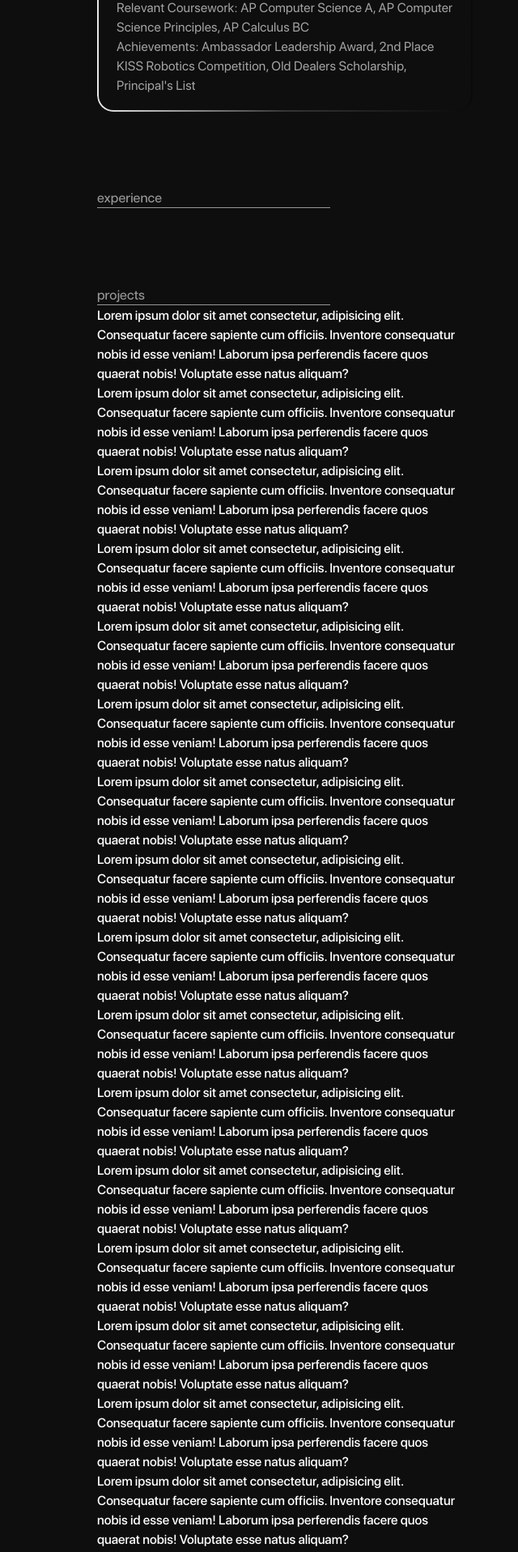
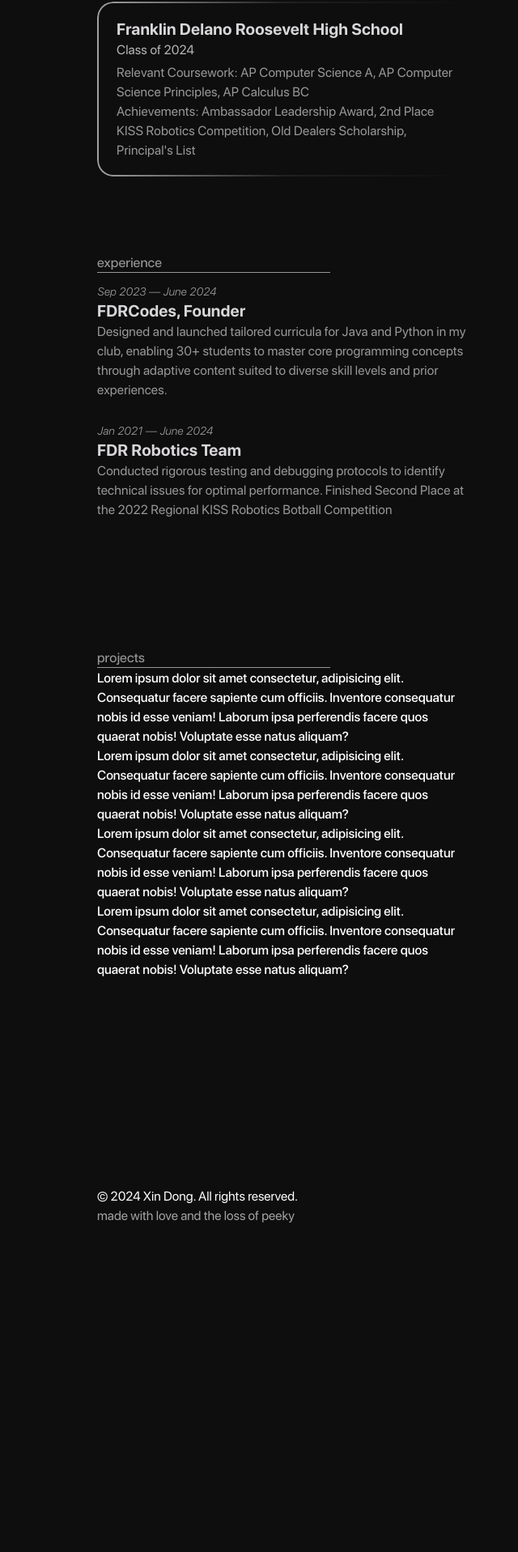
Before and after one commit to TheDXport/xinsite, a Next.js app: page / in a window 1280 px wide. Shown: the part 798-2715 px from the top of the page at 81% size, without its empty margins (640-1280 px from the left). After the commit the page ends 2456 px from the top, so only its background shows below. Built offline with nearby package versions, Linux system fonts and the light colour scheme; a web font is replaced by a local one.

Commit message:
Fixed viewing issue regarding the usage of IntersectionObserver. Add more margin and padding to contents to fix.

```diff
--- a/src/app/components/About.tsx
+++ b/src/app/components/About.tsx
@@ -9,7 +9,7 @@ const About = () => {
   const handleMouseLeave = () => setHoveredWord(null);
 
   return (
-    <section className="pt-28 select-none" id="ABOUT">
+    <section className="pt-36 select-none section" id="ABOUT">
       <div className={`${articulatMedium.className} text-[#979797]`}>about</div>
       <span className="absolute h-[0.08rem] bg-[#979797] w-72 mt-[-2px]" />
       <div className="mt-1 text-lg text-[#5c5c5c] max-w-full transform transition-all duration-700">
@@ -110,7 +110,6 @@ const About = () => {
           onMouseLeave={handleMouseLeave}>
           Tailwind CSS
         </span>
-        .
       </div>
     </section>
   );
--- a/src/app/components/Education.tsx
+++ b/src/app/components/Education.tsx
@@ -28,17 +28,17 @@ const Education = () => {
   ];
 
   return (
-    <section className="pt-24" id="EDUCATION">
+    <section className="pt-28 section" id="EDUCATION">
       <div className={`${articulatMedium.className} text-[#979797]`}>education</div>
       <span className="absolute h-[0.08rem] bg-[#979797] w-72 mt-[-2px]" />
       <div className={`${SFProRegular.className} flex flex-col tracking-[0.01em] space-y-6`}>
         {educationData.map((item, index) => (
           <div key={index} className="mt-4 py-5 px-6 box">
-            <h1 className={`${SFProBold.className} text-xl`}>{item.schoolName}</h1>
-            <h2 className="text-[#d7d7d7]">{item.graduationYear}</h2>
-            <p className="mt-1 text-[#a3a3a3]">{item.coursework}</p>
+            <h1 className={`${SFProBold.className} text-xl text-[#d8d6d9]`}>{item.schoolName}</h1>
+            <h2 className="text-[#b7b7b7]">{item.graduationYear}</h2>
+            <p className="mt-1 text-[#989898]">{item.coursework}</p>
             {/* Conditionally render achievements if available */}
-            {item.achievements && <p className="text-[#a3a3a3]">{item.achievements}</p>}
+            {item.achievements && <p className="text-[#989898]">{item.achievements}</p>}
           </div>
         ))}
       </div>
--- a/src/app/components/Experience.tsx
+++ b/src/app/components/Experience.tsx
@@ -1,10 +1,45 @@
-import { articulatMedium } from "../fonts";
+import { articulatMedium, SFProBold, SFProLightItalic, SFProRegular } from "../fonts";
+
+interface ExperienceProps {
+  timeframe: string;
+  organizationRole: string;
+  bullet1?: string;
+  bullet2?: string;
+  bullet3?: string;
+}
 
 const Experience = () => {
+  const experienceData: ExperienceProps[] = [
+    {
+      timeframe: "Sep 2023 — June 2024",
+      organizationRole: "FDRCodes, Founder",
+      bullet1:
+        "Designed and launched tailored curricula for Java and Python in my club, enabling 30+ students to master core programming concepts through adaptive content suited to diverse skill levels and prior experiences.",
+    },
+    {
+      timeframe: "Jan 2021 — June 2024",
+      organizationRole: "FDR Robotics Team",
+      bullet1:
+        "Conducted rigorous testing and debugging protocols to identify technical issues for optimal performance. Finished Second Place at the 2022 Regional KISS Robotics Botball Competition",
+    },
+  ];
   return (
-    <section className="pt-24" id="EXPERIENCE">
+    <section className="pt-24 section" id="EXPERIENCE">
       <div className={`${articulatMedium.className} text-[#979797]`}>experience</div>
       <span className="absolute h-[0.08rem] bg-[#979797] w-72 mt-[-2px]" />
+      <div>
+        {experienceData.map((item, index) => (
+          <div key={index} className="tracking-[0.01em] mt-3 pb-4">
+            <h2 className={`${SFProLightItalic.className} text-sm text-[#9e9e9e]`}>{item.timeframe}</h2>
+            <h1 className={`${SFProBold.className} text-xl text-[#d8d6d9]`}>{item.organizationRole}</h1>
+            <div className={`${SFProRegular.className} flex flex-col text-[#989898]`}>
+              <p>{item.bullet1}</p>
+              <p>{item.bullet2}</p>
+              <p>{item.bullet2}</p>
+            </div>
+          </div>
+        ))}
+      </div>
     </section>
   );
 };
--- /dev/null
+++ b/src/app/components/Footer.tsx
@@ -0,0 +1,12 @@
+import { SFProRegular } from "../fonts";
+
+const Footer = () => {
+  return (
+    <footer className={`${SFProRegular.className} mt-44 py-20 `}>
+      <h1>&#169; 2024 Xin Dong. All rights reserved.</h1>
+      <h3 className="text-[#a3a3a3]">made with love and the loss of peeky</h3>{" "}
+    </footer>
+  );
+};
+
+export default Footer;
--- a/src/app/components/Projects.tsx
+++ b/src/app/components/Projects.tsx
@@ -2,109 +2,9 @@ import { articulatMedium } from "../fonts";
 
 const Projects = () => {
   return (
-    <section className="pt-24" id="PROJECTS">
+    <section className="pt-36 section" id="PROJECTS">
       <div className={`${articulatMedium.className} text-[#979797]`}>projects</div>
       <span className="absolute h-[0.08rem] bg-[#979797] w-72 mt-[-2px]" />
-      <p>
-        Lorem ipsum dolor sit amet consectetur, adipisicing elit. Consequatur facere sapiente cum officiis. Inventore
-        consequatur nobis id esse veniam! Laborum ipsa perferendis facere quos quaerat nobis! Voluptate esse natus
-        aliquam?
-      </p>
-      <p>
-        Lorem ipsum dolor sit amet consectetur, adipisicing elit. Consequatur facere sapiente cum officiis. Inventore
-        consequatur nobis id esse veniam! Laborum ipsa perferendis facere quos quaerat nobis! Voluptate esse natus
-        aliquam?
-      </p>
-      <p>
-        Lorem ipsum dolor sit amet consectetur, adipisicing elit. Consequatur facere sapiente cum officiis. Inventore
-        consequatur nobis id esse veniam! Laborum ipsa perferendis facere quos quaerat nobis! Voluptate esse natus
-        aliquam?
-      </p>
-      <p>
-        Lorem ipsum dolor sit amet consectetur, adipisicing elit. Consequatur facere sapiente cum officiis. Inventore
-        consequatur nobis id esse veniam! Laborum ipsa perferendis facere quos quaerat nobis! Voluptate esse natus
-        aliquam?
-      </p>
-      <p>
-        Lorem ipsum dolor sit amet consectetur, adipisicing elit. Consequatur facere sapiente cum officiis. Inventore
-        consequatur nobis id esse veniam! Laborum ipsa perferendis facere quos quaerat nobis! Voluptate esse natus
-        aliquam?
-      </p>
-      <p>
-        Lorem ipsum dolor sit amet consectetur, adipisicing elit. Consequatur facere sapiente cum officiis. Inventore
-        consequatur nobis id esse veniam! Laborum ipsa perferendis facere quos quaerat nobis! Voluptate esse natus
-        aliquam?
-      </p>
-      <p>
-        Lorem ipsum dolor sit amet consectetur, adipisicing elit. Consequatur facere sapiente cum officiis. Inventore
-        consequatur nobis id esse veniam! Laborum ipsa perferendis facere quos quaerat nobis! Voluptate esse natus
-        aliquam?
-      </p>
-      <p>
-        Lorem ipsum dolor sit amet consectetur, adipisicing elit. Consequatur facere sapiente cum officiis. Inventore
-        consequatur nobis id esse veniam! Laborum ipsa perferendis facere quos quaerat nobis! Voluptate esse natus
-        aliquam?
-      </p>
-      <p>
-        Lorem ipsum dolor sit amet consectetur, adipisicing elit. Consequatur facere sapiente cum officiis. Inventore
-        consequatur nobis id esse veniam! Laborum ipsa perferendis facere quos quaerat nobis! Voluptate esse natus
-        aliquam?
-      </p>
-      <p>
-        Lorem ipsum dolor sit amet consectetur, adipisicing elit. Consequatur facere sapiente cum officiis. Inventore
-        consequatur nobis id esse veniam! Laborum ipsa perferendis facere quos quaerat nobis! Voluptate esse natus
-        aliquam?
-      </p>
-      <p>
-        Lorem ipsum dolor sit amet consectetur, adipisicing elit. Consequatur facere sapiente cum officiis. Inventore
-        consequatur nobis id esse veniam! Laborum ipsa perferendis facere quos quaerat nobis! Voluptate esse natus
-        aliquam?
-      </p>
-      <p>
-        Lorem ipsum dolor sit amet consectetur, adipisicing elit. Consequatur facere sapiente cum officiis. Inventore
-        consequatur nobis id esse veniam! Laborum ipsa perferendis facere quos quaerat nobis! Voluptate esse natus
-        aliquam?
-      </p>
-      <p>
-        Lorem ipsum dolor sit amet consectetur, adipisicing elit. Consequatur facere sapiente cum officiis. Inventore
-        consequatur nobis id esse veniam! Laborum ipsa perferendis facere quos quaerat nobis! Voluptate esse natus
-        aliquam?
-      </p>
-      <p>
-        Lorem ipsum dolor sit amet consectetur, adipisicing elit. Consequatur facere sapiente cum officiis. Inventore
-        consequatur nobis id esse veniam! Laborum ipsa perferendis facere quos quaerat nobis! Voluptate esse natus
-        aliquam?
-      </p>
-      <p>
-        Lorem ipsum dolor sit amet consectetur, adipisicing elit. Consequatur facere sapiente cum officiis. Inventore
-        consequatur nobis id esse veniam! Laborum ipsa perferendis facere quos quaerat nobis! Voluptate esse natus
-        aliquam?
-      </p>
-      <p>
-        Lorem ipsum dolor sit amet consectetur, adipisicing elit. Consequatur facere sapiente cum officiis. Inventore
-        consequatur nobis id esse veniam! Laborum ipsa perferendis facere quos quaerat nobis! Voluptate esse natus
-        aliquam?
-      </p>
-      <p>
-        Lorem ipsum dolor sit amet consectetur, adipisicing elit. Consequatur facere sapiente cum officiis. Inventore
-        consequatur nobis id esse veniam! Laborum ipsa perferendis facere quos quaerat nobis! Voluptate esse natus
-        aliquam?
-      </p>
-      <p>
-        Lorem ipsum dolor sit amet consectetur, adipisicing elit. Consequatur facere sapiente cum officiis. Inventore
-        consequatur nobis id esse veniam! Laborum ipsa perferendis facere quos quaerat nobis! Voluptate esse natus
-        aliquam?
-      </p>
-      <p>
-        Lorem ipsum dolor sit amet consectetur, adipisicing elit. Consequatur facere sapiente cum officiis. Inventore
-        consequatur nobis id esse veniam! Laborum ipsa perferendis facere quos quaerat nobis! Voluptate esse natus
-        aliquam?
-      </p>
-      <p>
-        Lorem ipsum dolor sit amet consectetur, adipisicing elit. Consequatur facere sapiente cum officiis. Inventore
-        consequatur nobis id esse veniam! Laborum ipsa perferendis facere quos quaerat nobis! Voluptate esse natus
-        aliquam?
-      </p>
       <p>
         Lorem ipsum dolor sit amet consectetur, adipisicing elit. Consequatur facere sapiente cum officiis. Inventore
         consequatur nobis id esse veniam! Laborum ipsa perferendis facere quos quaerat nobis! Voluptate esse natus
--- a/src/app/globals.css
+++ b/src/app/globals.css
@@ -33,7 +33,7 @@ html {
   inset: 0;
   border-radius: 20px; /*1*/
   border: 2px solid transparent; /*2*/
-  background: linear-gradient(90deg, #eaeaea, #363535, #0a090b) border-box; /*3*/
+  background: linear-gradient(90deg, #a2a1a3, rgba(108, 107, 108, 0.2), rgba(10, 9, 11, 0.001)) border-box; /*3*/
   mask: /*4*/ linear-gradient(#000 0 0) padding-box, linear-gradient(#000 0 0);
   mask-composite: exclude; /*5*/
 }
--- a/src/app/page.tsx
+++ b/src/app/page.tsx
@@ -2,6 +2,7 @@
 import About from "./components/About";
 import Education from "./components/Education";
 import Experience from "./components/Experience";
+import Footer from "./components/Footer";
 import NameHeader from "./components/NameHeader";
 import Projects from "./components/Projects";
 import ResumeButton from "./components/ResumeButton";
@@ -36,9 +37,9 @@ export default function Home() {
         {/* Container for Div 2 and Div 3 */}
         <div className="flex flex-col sm:flex-col md:flex-row">
           {/* RED: Div 2: Left half, unscrollable */}
-          <div className="w-full md:w-1/2 lg:w-1/2 p-4 mt-24 md:mt-36 lg:mt-42 pl-0 sm:pl-6 md:pl-9 lg:pl-40 xl:pl-52 overflow-hidden md:top-0 md:fixed lg:top-0 lg:fixed">
+          <div className="w-full md:w-1/2 lg:w-1/2 p-4 mt-24 md:mt-36 lg:mt-42 pl-0 sm:pl-6 md:pl-9 lg:pl-32 xl:pl-52 overflow-hidden md:top-0 md:fixed lg:top-0 lg:fixed">
             {/* ORANGE */}
-            <div className={`${articulatNormal.className}  flex flex-col pl-10 md:pl-4 lg:pl-4 w-92`}>
+            <div className={`${articulatNormal.className}  flex flex-col pl-10 md:pl-4 lg:pr-4 xl:pl-4 w-92`}>
               <NameHeader />
               <SectionLink />
               <ResumeButton />
@@ -48,11 +49,12 @@ export default function Home() {
 
           {/* Div 3: Right half, scrollable */}
           <div
-            className={`${SFProMedium.className} mt-6 md:mt-6 lg:mt-6 md:ml-[50vw] lg:ml-[55vw] md:w-3/4 lg:w-[40rem] p-10 md:py-5 lg:p-8 overflow-y-scroll invisible-scrollbar px-18 xl:px-14 `}>
+            className={`${SFProMedium.className} mt-6 sm:mt-0 md:mt-6 lg:mt-6 md:ml-[50vw] lg:ml-[55vw] md:w-3/4 lg:w-[40rem] px-10 md:py-5 lg:p-16 overflow-y-scroll invisible-scrollbar xl:px-14 `}>
             <About />
             <Education />
             <Experience />
             <Projects />
+            <Footer />
           </div>
         </div>
       </div>
```
Also changed, not shown: src/app/components/SectionLink.tsx (+44 -6 lines), src/app/fonts.ts (+24 -19 lines), public/fonts/SFPRODISPLAYLIGHTITALIC.OTF (added).
